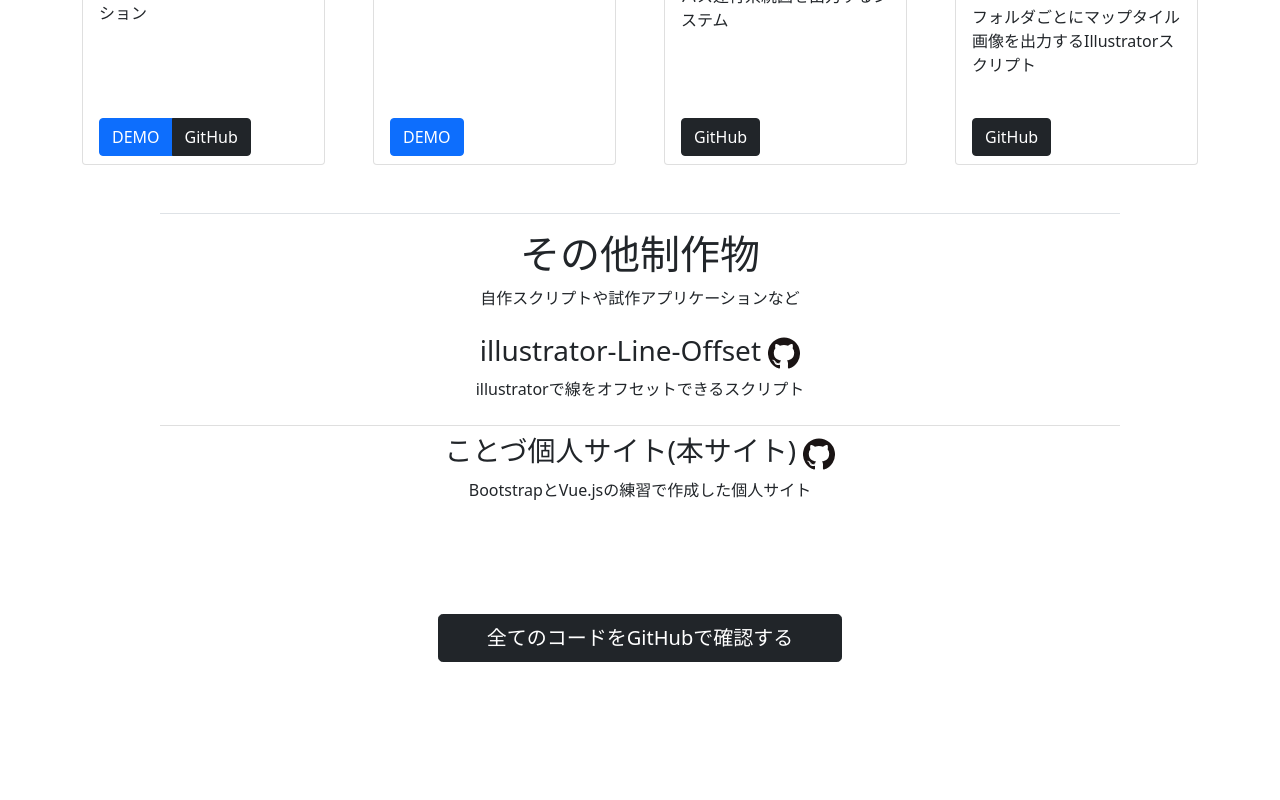
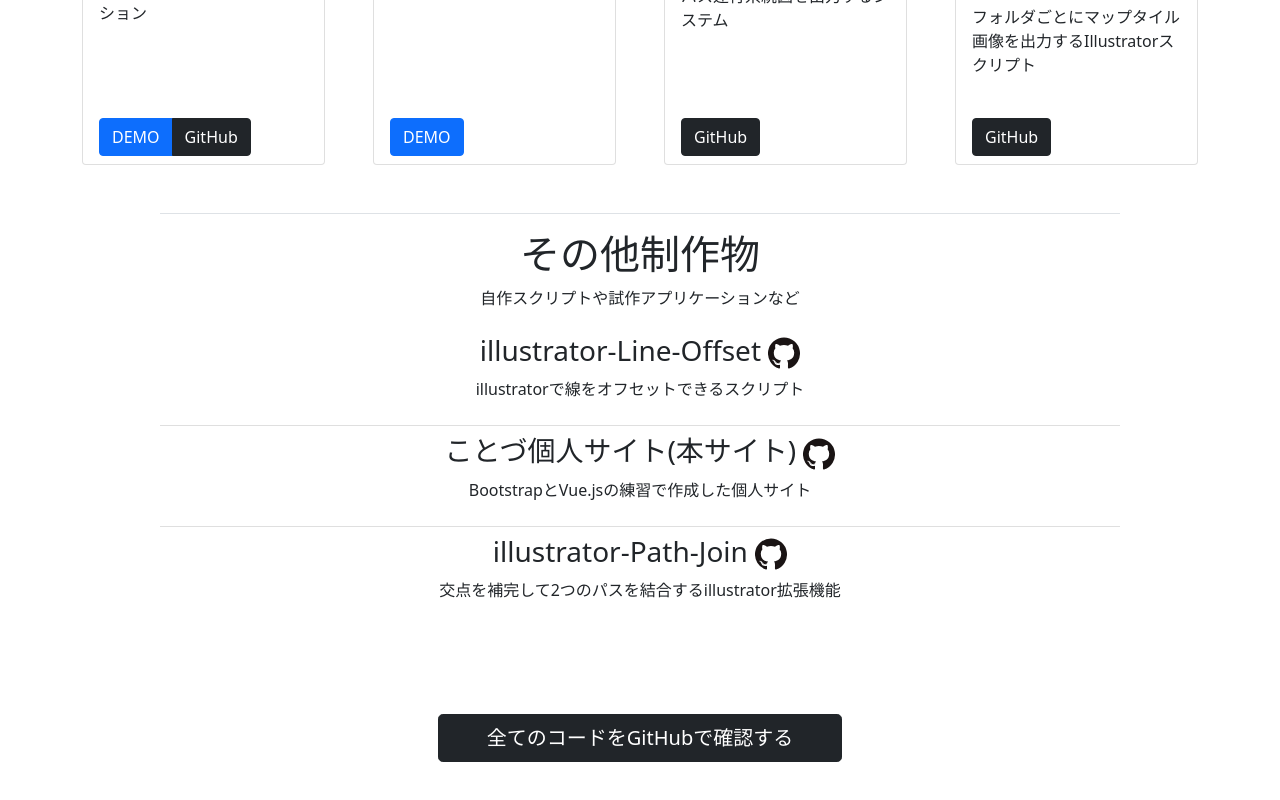
Before and after one commit to kotodu/kotodu.github.io, a Vue app: page /#/works in a window 1280 px wide. Shown: the part 579-1379 px from the top of the page. Before the commit the page ends 1297 px from the top, so only its background shows below. Built offline with nearby package versions, Linux system fonts and the light colour scheme.

Commit message:
💬worksにipj追加

```diff
--- a/src/views/Works.vue
+++ b/src/views/Works.vue
@@ -109,6 +109,10 @@ export default defineComponent({
                 name:"ことづ個人サイト(本サイト)",
                 description:"BootstrapとVue.jsの練習で作成した個人サイト",
                 url:"https://github.com/kotodu/kotodu.github.io"
+            },{
+                name:"illustrator-Path-Join",
+                description:"交点を補完して2つのパスを結合するillustrator拡張機能",
+                url:"https://github.com/kotodu/illustrator-path-join"
             }
         );
         return {
```
